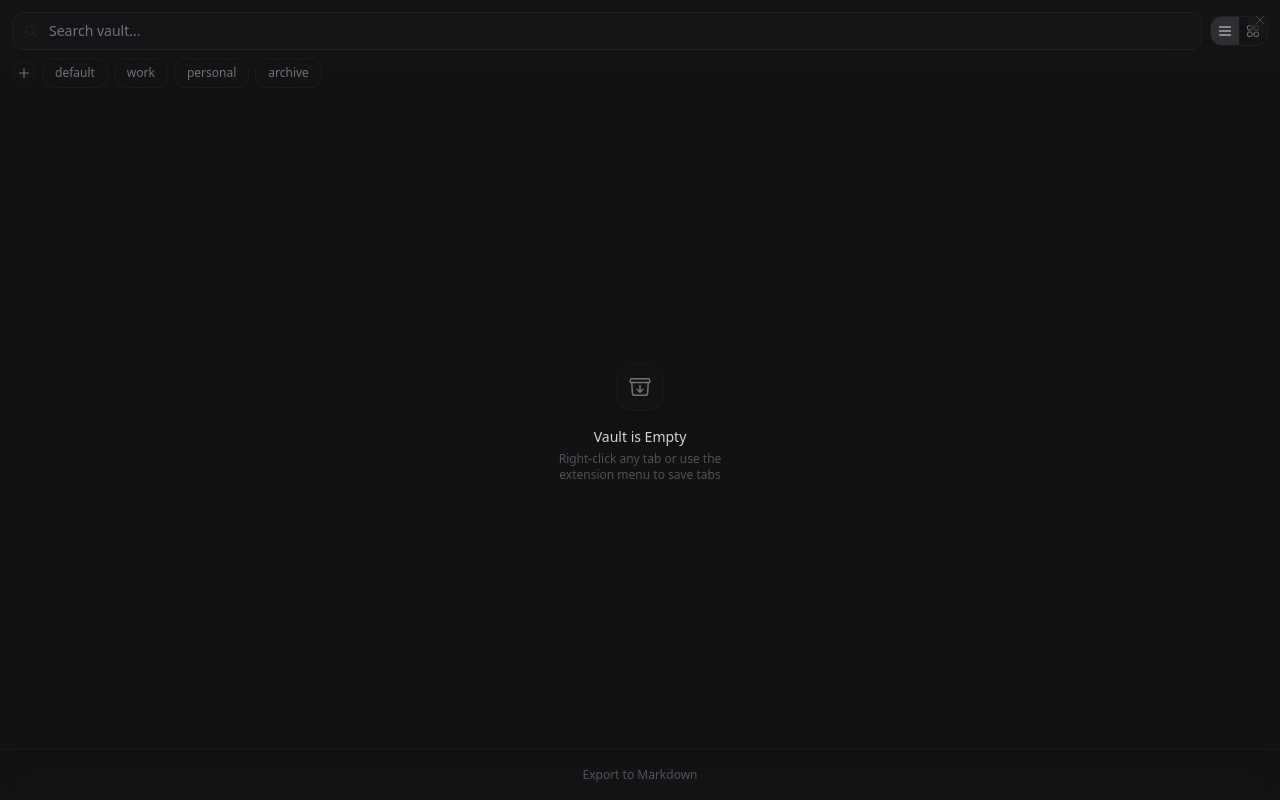
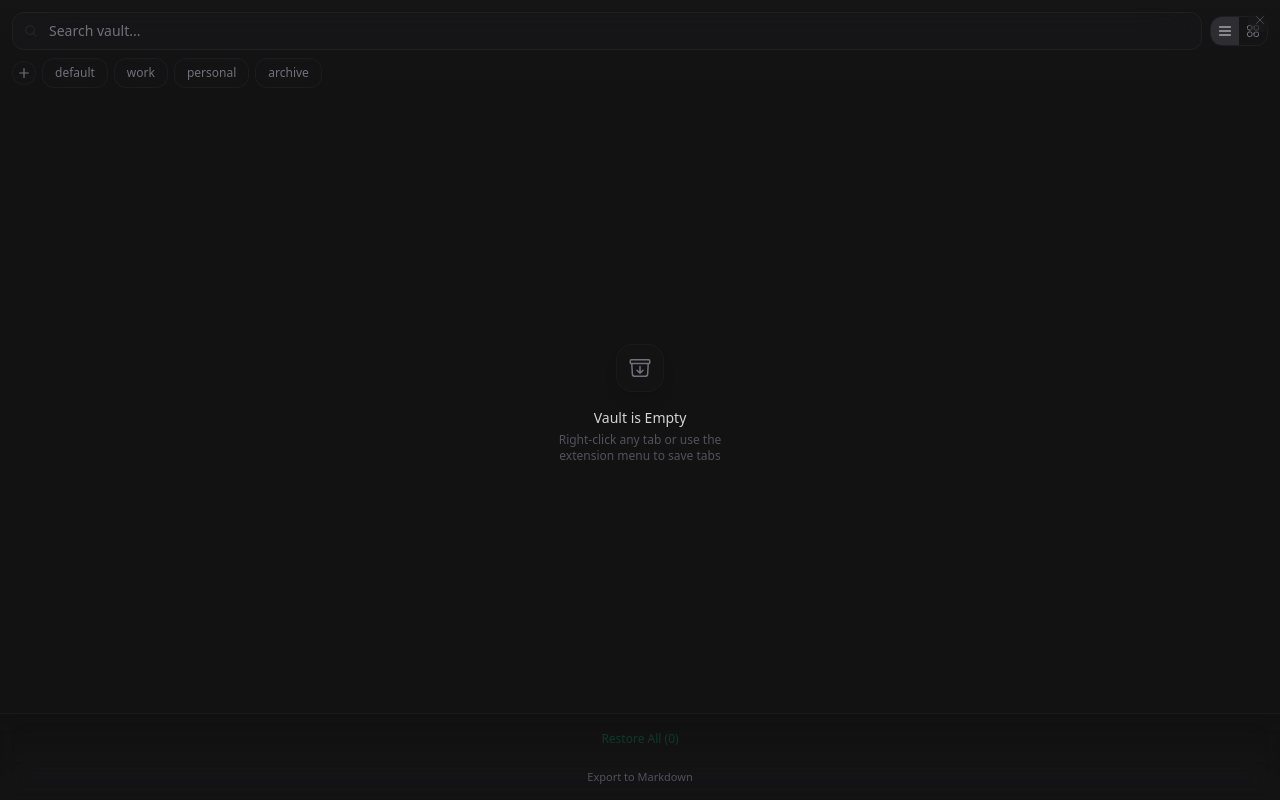
Before and after one commit to Atharav001/TabVault-Extension, a React (Vite) app: page / in a window 1280 px wide. Built offline with nearby package versions, Linux system fonts and the light colour scheme; the HTML template or start-up script is replaced by a standard one.

Commit message:
Exclude pinned from all archiving, add Restore All button, add enable/disable toggle

```diff
--- a/src/background/index.ts
+++ b/src/background/index.ts
@@ -15,9 +15,16 @@ async function setTabActivity(activity: Record<number, number>): Promise<void> {
   await chrome.storage.local.set({ [TAB_ACTIVITY_KEY]: activity })
 }
 
+async function isExtensionEnabled(): Promise<boolean> {
+  const result = await chrome.storage.local.get('extensionEnabled')
+  return result.extensionEnabled !== false
+}
+
 async function archiveTab(tabId: number): Promise<void> {
+  if (!(await isExtensionEnabled())) return
   try {
     const tab = await chrome.tabs.get(tabId)
+    if (tab.pinned) return
     const url = tab.url || ''
     if (!url || url.startsWith('chrome://') || url.startsWith('brave://') || url.startsWith('about:')) {
       return
@@ -140,6 +147,7 @@ chrome.runtime.onMessage.addListener((message, _sender, _sendResponse) => {
 })
 
 async function cleanupInactiveTabs(): Promise<void> {
+  if (!(await isExtensionEnabled())) return
   try {
     const tabs = await chrome.tabs.query({})
     const activity = await getTabActivity()
--- a/src/popup/Popup.tsx
+++ b/src/popup/Popup.tsx
@@ -1,4 +1,4 @@
-import { useState } from 'react'
+import { useState, useEffect } from 'react'
 
 async function getCurrentWindowId(): Promise<number> {
   const win = await chrome.windows.getCurrent()
@@ -41,6 +41,7 @@ function IconGear() {
 export default function Popup() {
   const [sending, setSending] = useState<'idle' | 'sending' | 'done'>('idle')
   const [status, setStatus] = useState('')
+  const [enabled, setEnabled] = useState(true)
 
   async function sendCurrentTab() {
     setSending('sending')
@@ -65,6 +66,20 @@ export default function Popup() {
     setTimeout(() => { setSending('idle'); setStatus('') }, 2000)
   }
 
+  useEffect(() => {
+    chrome.storage.local.get('extensionEnabled', (r) => {
+      setEnabled(r.extensionEnabled !== false)
+    })
+  }, [])
+
+  async function toggleEnabled() {
+    const next = !enabled
+    setEnabled(next)
+    await chrome.storage.local.set({ extensionEnabled: next })
+    setStatus(next ? 'Extension enabled' : 'Extension disabled')
+    setTimeout(() => setStatus(''), 1500)
+  }
+
   async function openSidePanel() {
     const windowId = await getCurrentWindowId()
     chrome.runtime.sendMessage({ type: 'OPEN_SIDE_PANEL', windowId })
@@ -81,9 +96,18 @@ export default function Popup() {
 
   return (
     <div className="flex flex-col gap-1.5 p-2.5 bg-[#121212] text-zinc-100">
-      <div className="flex items-center gap-2 px-1 pb-1.5">
-        <div className="size-2 rounded-full bg-violet-500 shadow-sm shadow-violet-500/30" />
-        <span className="text-xs font-semibold text-zinc-400 tracking-wide">MemoryVault</span>
+      <div className="flex items-center justify-between px-1 pb-1.5">
+        <div className="flex items-center gap-2">
+          <div className={`size-2 rounded-full shadow-sm ${enabled ? 'bg-emerald-500 shadow-emerald-500/30' : 'bg-zinc-600'}`} />
+          <span className="text-xs font-semibold text-zinc-400 tracking-wide">MemoryVault</span>
+        </div>
+        <button
+          onClick={toggleEnabled}
+          className={`relative w-9 h-5 rounded-full transition-colors ${enabled ? 'bg-emerald-500/60' : 'bg-zinc-700'}`}
+          title={enabled ? 'Disable extension' : 'Enable extension'}
+        >
+          <span className={`absolute top-0.5 left-0.5 size-4 rounded-full bg-white transition-transform ${enabled ? 'translate-x-4' : 'translate-x-0'}`} />
+        </button>
       </div>
 
       <button
--- a/src/sidepanel/Panel.tsx
+++ b/src/sidepanel/Panel.tsx
@@ -1,7 +1,8 @@
-import { useEffect, useMemo } from 'react'
+import { useEffect, useMemo, useState } from 'react'
 import { DndContext, PointerSensor, useSensor, useSensors, type DragEndEvent } from '@dnd-kit/core'
 import { useVaultStore } from '../store/useVaultStore'
 import { exportToMarkdown } from '../lib/export'
+import { restoreTab } from '../lib/restore'
 import SearchBar from './SearchBar'
 import Collections from './Collections'
 import VirtualList from './VirtualList'
@@ -14,6 +15,8 @@ export default function Panel() {
   const viewMode = useVaultStore((s) => s.viewMode)
   const fetchItems = useVaultStore((s) => s.fetchItems)
   const moveToCollection = useVaultStore((s) => s.moveToCollection)
+
+  const [restoring, setRestoring] = useState(false)
 
   const sensors = useSensors(
     useSensor(PointerSensor, { activationConstraint: { distance: 5 } }),
@@ -76,10 +79,23 @@ export default function Panel() {
           <VirtualList items={filtered} viewMode={viewMode} />
         )}
 
-        <div className="shrink-0 border-t border-zinc-800/40 px-3 py-2 bg-gradient-to-t from-zinc-900/30 to-transparent backdrop-blur-sm">
+        <div className="shrink-0 border-t border-zinc-800/40 px-3 py-2 bg-gradient-to-t from-zinc-900/30 to-transparent backdrop-blur-sm space-y-1.5">
+          <button
+            onClick={async () => {
+              setRestoring(true)
+              for (const item of filtered) {
+                if (item.id) await restoreTab(item.id)
+              }
+              setRestoring(false)
+            }}
+            disabled={restoring || filtered.length === 0}
+            className="w-full py-2 rounded-xl text-xs font-medium text-emerald-600 hover:text-emerald-300 hover:bg-zinc-800/40 backdrop-blur-sm transition-colors border border-transparent hover:border-emerald-800/60 disabled:opacity-30"
+          >
+            {restoring ? 'Restoring...' : `Restore All (${filtered.length})`}
+          </button>
           <button
             onClick={exportToMarkdown}
-            className="w-full py-2 rounded-xl text-xs font-medium text-zinc-600 hover:text-zinc-300 hover:bg-zinc-800/40 backdrop-blur-sm transition-colors border border-transparent hover:border-zinc-800/60"
+            className="w-full py-1.5 rounded-xl text-[11px] font-medium text-zinc-600 hover:text-zinc-300 hover:bg-zinc-800/40 backdrop-blur-sm transition-colors border border-transparent hover:border-zinc-800/60"
           >
             Export to Markdown
           </button>
```
